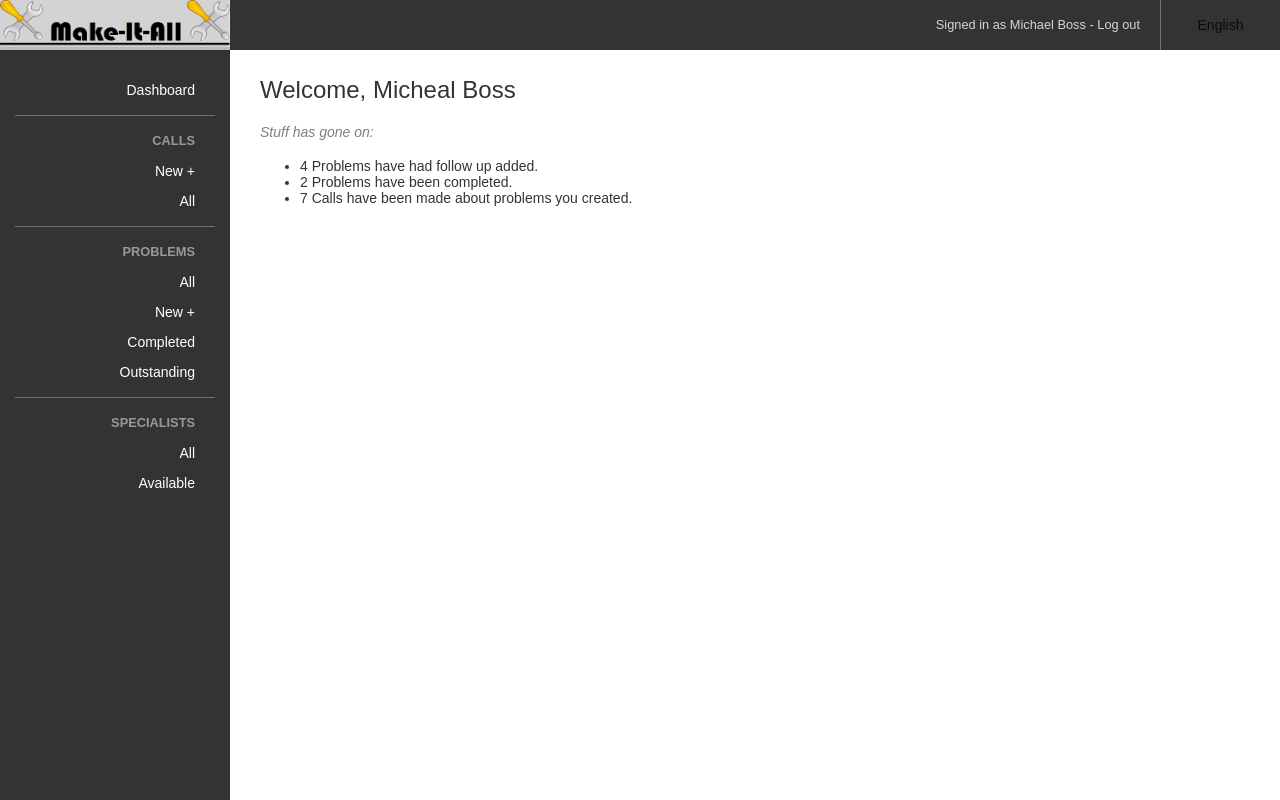
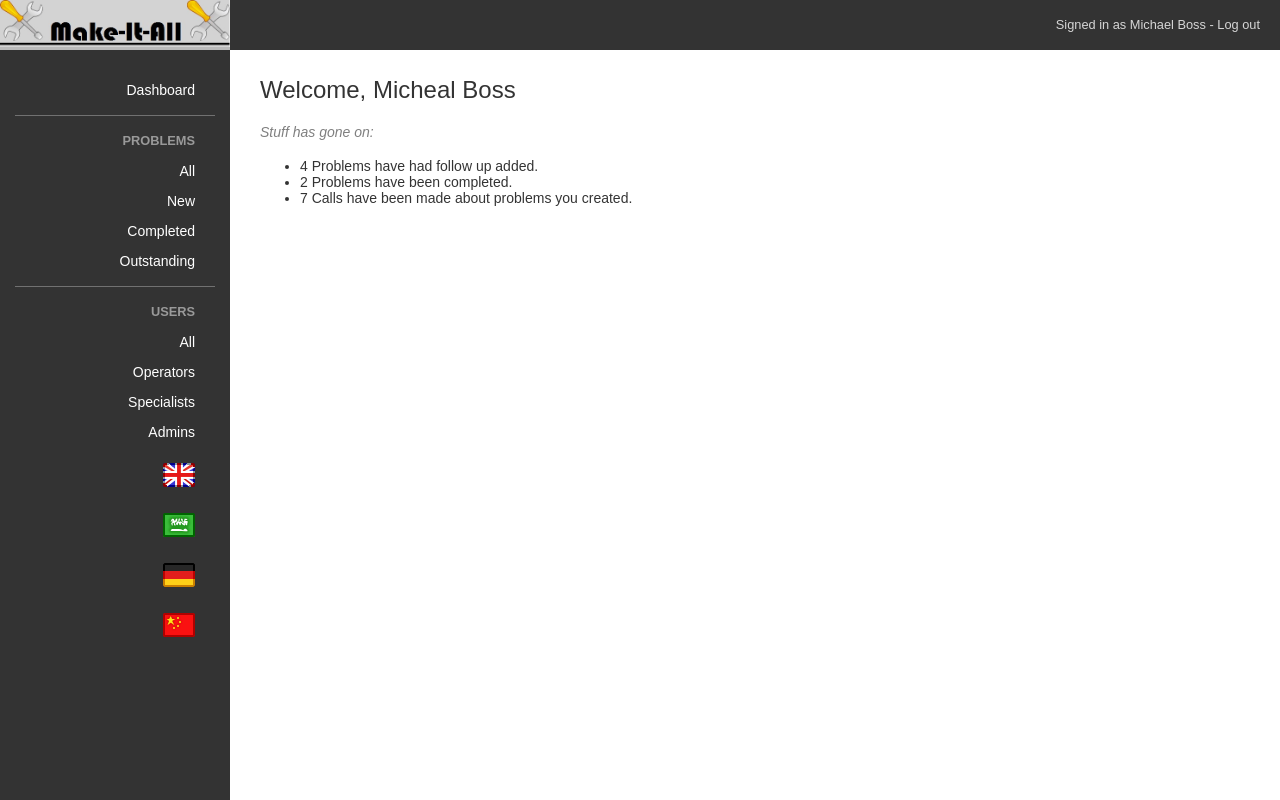
Before and after one commit to make-it-all/demo-arabic, a PHP site: page /boss_dashboard.php in a window 1280 px wide. Run offline with PHP 8.4, Linux system fonts and the light colour scheme; some libraries are stand-ins or nearby versions.

Commit message:
changed position of language selector

```diff
--- a/boss_dashboard.php
+++ b/boss_dashboard.php
@@ -11,7 +11,7 @@
   <body>
   <?php require 'partials/_header.php'; ?>
    <div id="page_wrapper">
-    <?php require 'partials/_help_sidebar.php'; ?>
+    <?php require 'partials/_sidebar.php'; ?>
 
     <div id="page">
       <?php if (isset($_GET['flash'])): ?>
--- a/helpdesk_dashboard.php
+++ b/helpdesk_dashboard.php
@@ -11,7 +11,7 @@
   <body>
   <?php require 'partials/_header.php'; ?>
    <div id="page_wrapper">
-    <?php require 'partials/_help_sidebar.php'; ?>
+    <?php require 'partials/_sidebar.php'; ?>
 
     <div id="page">
       <?php if (isset($_GET['flash'])): ?>
--- a/partials/_header.php
+++ b/partials/_header.php
@@ -7,13 +7,4 @@
     Signed in as Michael Boss -
     <a href="session/logout.php">Log out</a>
   </div>
-  <div id="language_selector" class="dropdown_container">
-    <label for="language_dropdown_controller" class="dropdown_label">English</label>
-    <input type="checkbox" id="language_dropdown_controller" class="dropdown_controller" />
-    <div class="dropdown_contents">
-      <a href="https://make-it-all-demo-arabic.herokuapp.com">Arabic</a>
-      <a href="https://make-it-all-demo-german.herokuapp.com">German</a>
-      <a href="https://make-it-all-demo-chinese.herokuapp.com">Chinese</a>
-    </div>
-  </div>
 </div>
--- a/partials/_sidebar.php
+++ b/partials/_sidebar.php
@@ -1,4 +1,5 @@
 <div id="sidebar">
+  <a href="/">Dashboard</a>
   <section>
     <h4>Problems</h4>
     <a href="/problems">All</a>
@@ -13,10 +14,10 @@
     <a href="/users#specialists">Specialists</a>
     <a href="/users#admins">Admins</a>
   </section>
-  <section>
-    <h4>Third Section</h4>
-    <a href="#">Menu Item x</a>
-    <a href="#">Look at me</a>
-    <a href="#">Nothing here</a>
-  </section>
+  <div id="language_selector">
+    <a href="https://make-it-all-demo.herokuapp.com"><img src="assets/images/eng-flag.png"/></a>
+    <a href="https://make-it-all-demo-arabic.herokuapp.com"><img src="assets/images/arabic-flag.png"/></a>
+    <a href="https://make-it-all-demo-german.herokuapp.com"><img src="assets/images/german-flag.png"/></a>
+    <a href="https://make-it-all-demo-chinese.herokuapp.com"><img src="assets/images/chinese-flag.png"/></a>
+  </div>
 </div>
--- a/specialist_dashboard.php
+++ b/specialist_dashboard.php
@@ -11,7 +11,7 @@
   <body>
   <?php require 'partials/_header.php'; ?>
    <div id="page_wrapper">
-    <?php require 'partials/_help_sidebar.php'; ?>
+    <?php require 'partials/_sidebar.php'; ?>
 
     <div id="page">
       <?php if (isset($_GET['flash'])): ?>
```
Also changed, not shown: assets/images/arabic-flag.png (added), assets/images/chinese-flag.png (added), assets/images/eng-flag.png (added), assets/images/german-flag.png (added).
